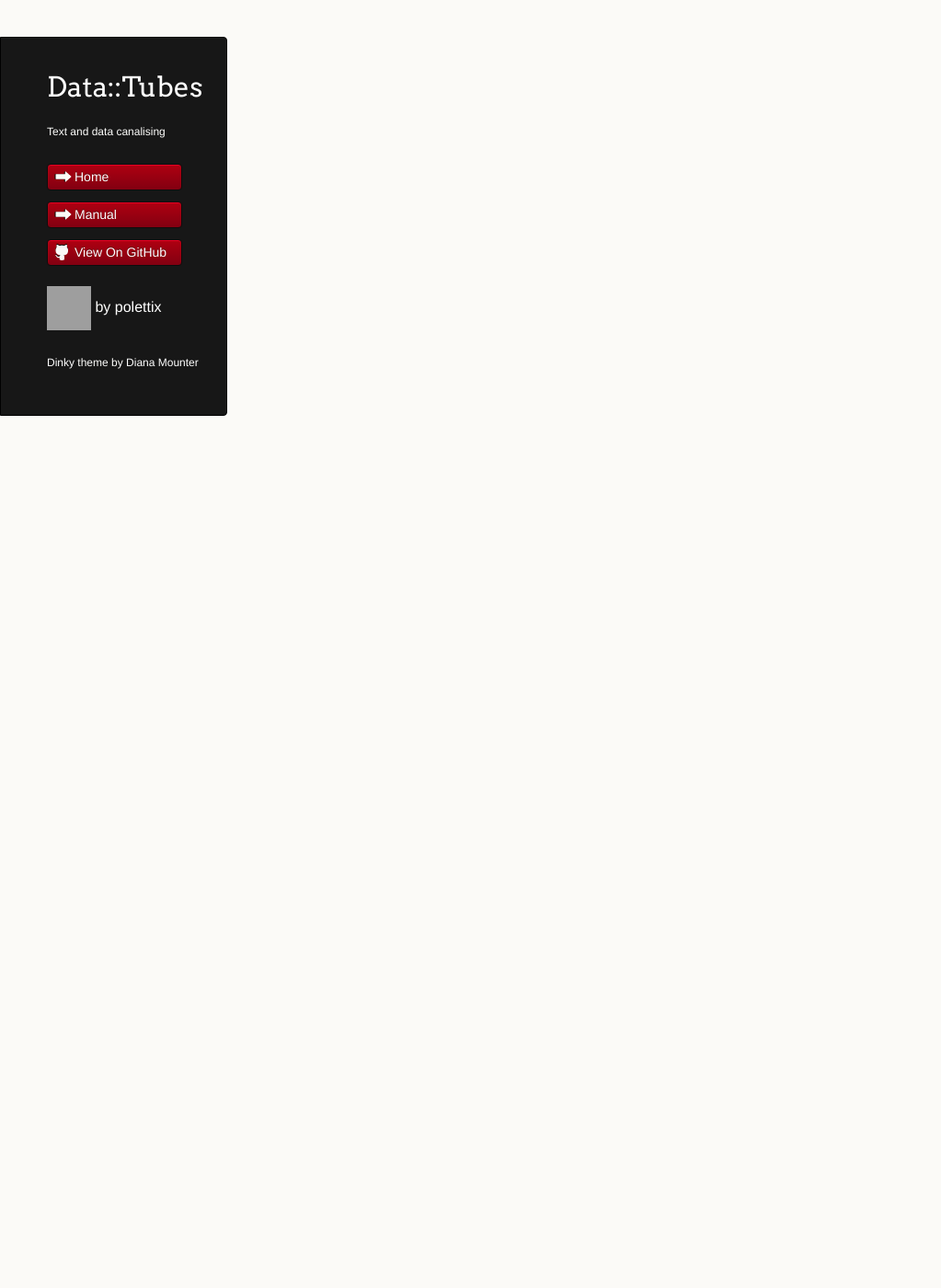
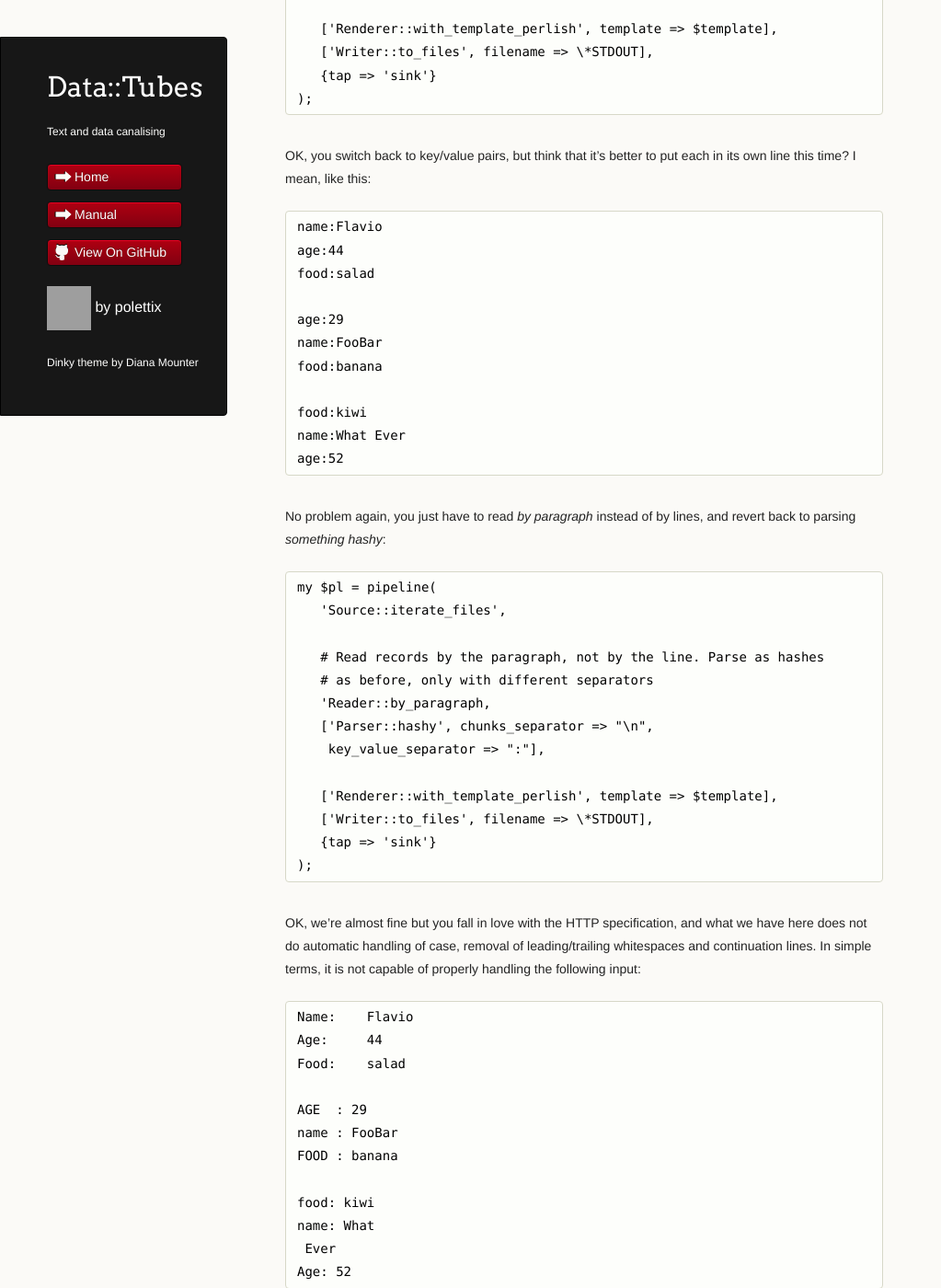
Before and after one commit to polettix/Data-Tubes, a Jekyll site: the page built from index.md, in a window 1280 px wide and 1400 px high, scrolled down 1452 px. Shown: the whole window at 92% size, without its empty margins (0-1023 px from the left). Built offline with Jekyll 4.4.1, drawn with Linux system fonts in a browser that asks for light colours; some of the changed text lies outside the part shown; grey boxes are pictures that could not be loaded.

Commit message:
added more examples to index page

````diff
--- a/index.md
+++ b/index.md
@@ -4,6 +4,17 @@ layout: page
 author: 'polettix'
 tagline: 'Text and data canalising'
 ---
+
+[Data::Tubes](https://metacpan.org/pod/Data::Tubes) helps you manage
+transformations steps on a stream of data that can be though as a sequence
+of _records_. It does it by passing _records_ through _tubes_, usually a
+sequence of them.
+
+What a *record* is and what each *tube* does can be entirely up to you.
+There's a toolkit, though, that will help you with some common cases for
+reading, parsing, rendering and writing records. Find a few examples
+below, and the full story in [the manual](manual).
+
 
 Some input in `data.txt`:
 
@@ -43,3 +54,119 @@ my $pl = pipeline(
 
 $pl->(['data.txt']);
 ```
+
+Your input data changes, and it's some columns separated by semicolons in
+a fixed order? I mean, like this:
+
+```
+Flavio;44;salad
+FooBar;29;banana
+What Ever;52;kiwi
+```
+
+No problem, just change the way you parse your input data, and leave the
+rest untouched:
+
+```perl
+my $pl = pipeline(
+   'Source::iterate_files',
+   'Reader::by_line',
+
+   # Only the parser changes
+   ['Parser::by_format', format_separator => 'name;age;food'],
+
+   ['Renderer::with_template_perlish', template => $template],
+   ['Writer::to_files', filename => \*STDOUT],
+   {tap => 'sink'}
+);
+```
+
+OK, you switch back to key/value pairs, but think that it's better to put
+each in its own line this time? I mean, like this:
+
+```
+name:Flavio
+age:44
+food:salad
+
+age:29
+name:FooBar
+food:banana
+
+food:kiwi
+name:What Ever
+age:52
+```
+
+No problem again, you just have to read *by paragraph* instead of by
+lines, and revert back to parsing *something hashy*:
+
+```perl
+my $pl = pipeline(
+   'Source::iterate_files',
+
+   # Read records by the paragraph, not by the line. Parse as hashes
+   # as before, only with different separators
+   'Reader::by_paragraph,
+   ['Parser::hashy', chunks_separator => "\n",
+    key_value_separator => ":"],
+
+   ['Renderer::with_template_perlish', template => $template],
+   ['Writer::to_files', filename => \*STDOUT],
+   {tap => 'sink'}
+);
+```
+
+OK, we're almost fine but you fall in love with the HTTP specification,
+and what we have here does not do automatic handling of case, removal of
+leading/trailing whitespaces and continuation lines. In simple terms, it
+is not capable of properly handling the following input:
+
+```
+Name:    Flavio
+Age:     44
+Food:    salad
+
+AGE  : 29
+name : FooBar
+FOOD : banana
+
+food: kiwi
+name: What
+ Ever
+Age: 52
+```
+
+So... why don't you roll your own parsing step then? It's easy, and you
+don't have to change anything else in your pipeline:
+
+```perl
+my $pl = pipeline(
+   'Source::iterate_files',
+
+   # Still read records by the paragraph, but parse with own tube
+   'Reader::by_paragraph,
+
+   # Custom parser, receive inputs in "raw", return output in
+   # "structured" so that previous and following tubes feel at home
+   sub {
+      my $record = shift;
+      $record->{structured} = \my %value_for;
+      (my $text = $record->{raw}) =~ s{\n\s+}{ }gmxs; # continuations
+      for my $line (split /\n/, $text) {
+         my ($key, $value) = split /\s*:\s*/, $line, 2; # split
+         s{\A\s+|\s+\z}{}gmxs for $key, $value;         # trim k/v
+         $value_for{$key} = $value;
+      }
+      return $record;
+   },
+
+   ['Renderer::with_template_perlish', template => $template],
+   ['Writer::to_files', filename => \*STDOUT],
+   {tap => 'sink'}
+);
+```
+
+There's more than just reading/parsing flexibility, as you get to
+control each step, reusing what you can and adapting when you must.
+Interested? Take a look at [the manual](manual)!
````
